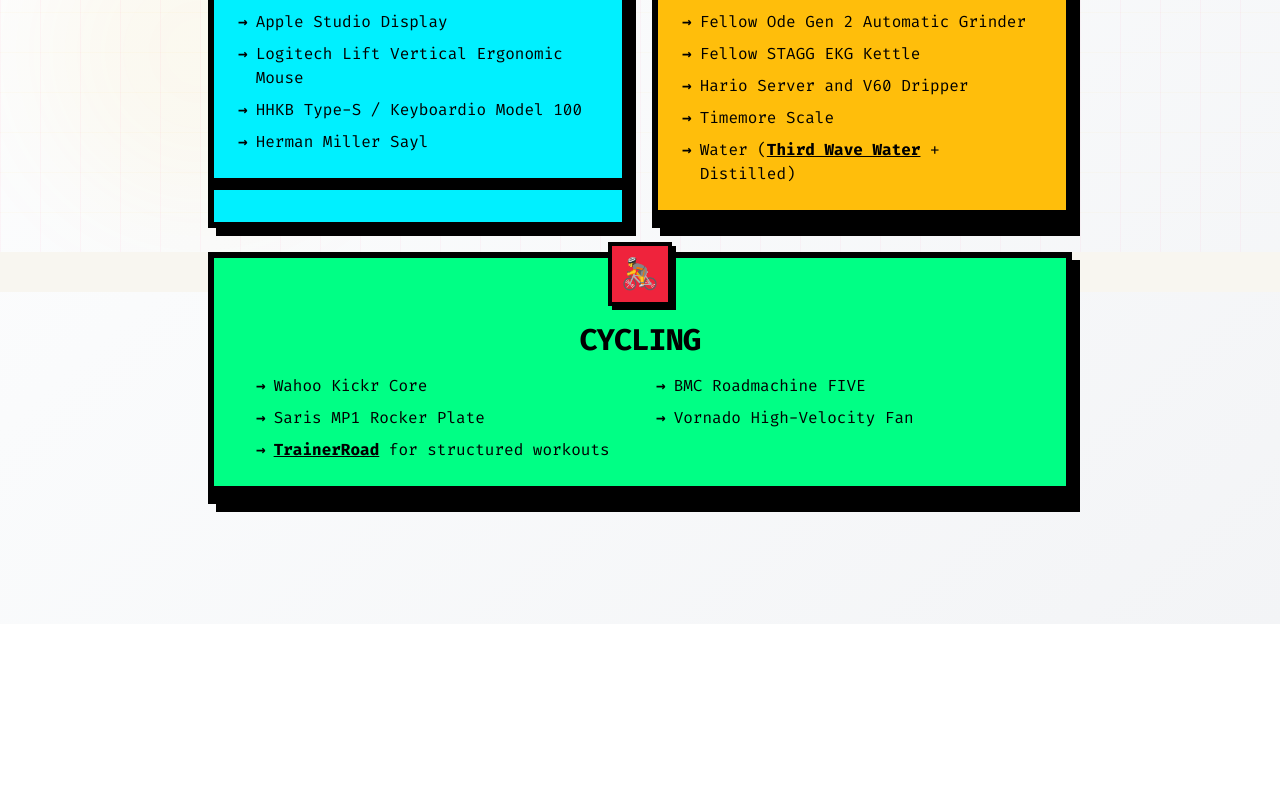
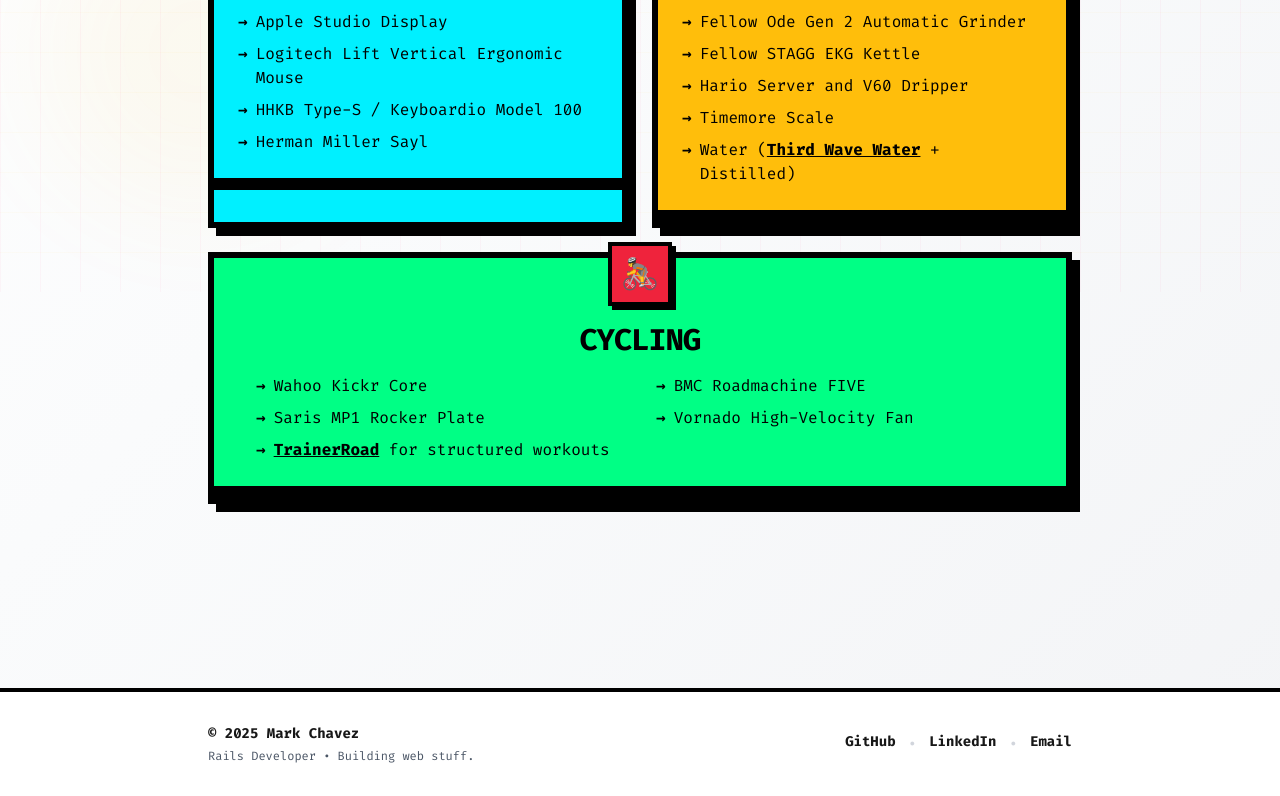
Before and after one commit to MarkFChavez/markchavez.dev-nextjs, a Next.js app: page /uses in a window 1280 px wide. Shown: the part 508-1304 px from the top of the page. Before the commit the page ends 1132 px from the top, so only its background shows below. Built offline with nearby package versions, Linux system fonts and the light colour scheme.

Commit message:
update footer

```diff
--- a/components/layout/Footer.tsx
+++ b/components/layout/Footer.tsx
@@ -2,9 +2,48 @@ export default function Footer() {
   const currentYear = new Date().getFullYear();
 
   return (
-    <footer className="fixed bottom-0 inset-x-0 bg-[#F8F6F0] py-2">
-      <div className="px-2 text-center">
-        <span>{currentYear}.</span>
+    <footer className="relative mt-16 border-t-4 border-black bg-white py-8">
+      <div className="max-w-4xl mx-auto px-4">
+        <div className="flex flex-col md:flex-row items-center justify-between gap-4">
+
+          {/* Left: Copyright */}
+          <div className="text-center md:text-left">
+            <p className="font-bold text-sm">
+              © {currentYear} Mark Chavez
+            </p>
+            <p className="text-xs text-gray-600 mt-1">
+              Rails Developer • Building web stuff.
+            </p>
+          </div>
+
+          {/* Right: Social Links */}
+          <div className="flex gap-3">
+            <a
+              href="https://github.com/markfchavez"
+              target="_blank"
+              rel="noopener noreferrer"
+              className="text-sm font-bold hover:text-electric-pink transition-colors"
+            >
+              GitHub
+            </a>
+            <span className="text-gray-300">•</span>
+            <a
+              href="https://www.linkedin.com/in/markchavezdev/"
+              target="_blank"
+              rel="noopener noreferrer"
+              className="text-sm font-bold hover:text-electric-blue transition-colors"
+            >
+              LinkedIn
+            </a>
+            <span className="text-gray-300">•</span>
+            <a
+              href="mailto:mjfchavez@gmail.com"
+              className="text-sm font-bold hover:text-electric-green transition-colors"
+            >
+              Email
+            </a>
+          </div>
+        </div>
       </div>
     </footer>
   );
```
